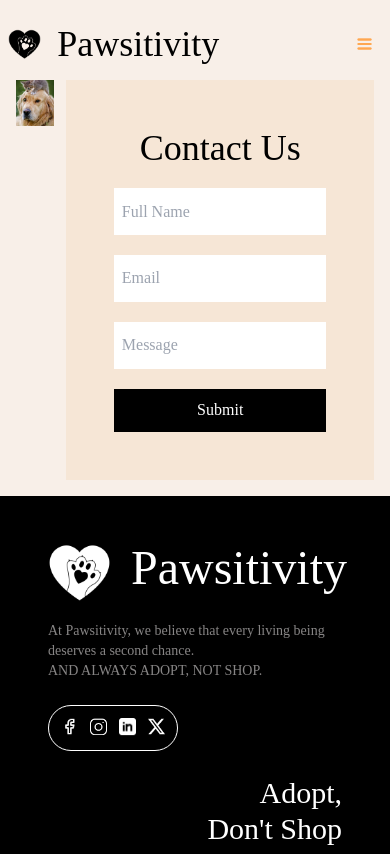
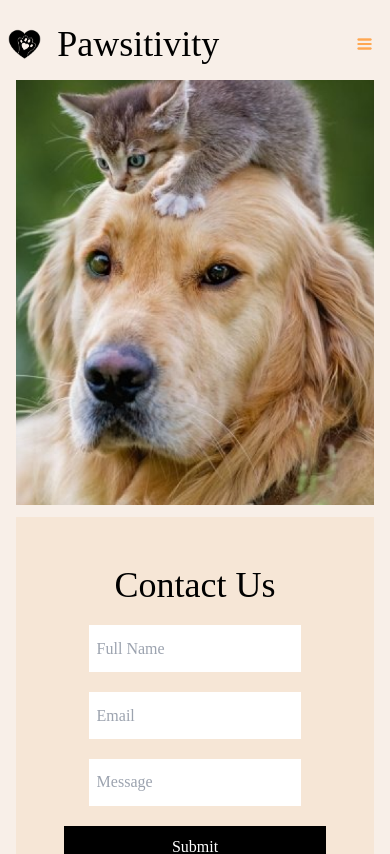
Before and after one commit to SheikBazith/pawisitivity, a React (Create React App) app: page /contact in a window 390 px wide. Shown: the top 854 px of the page. Built offline with nearby package versions, Linux system fonts and the light colour scheme; a web font is replaced by a local one.

Commit message:
Update Contact.jsx

```diff
--- a/src/component/route-pages/Contact.jsx
+++ b/src/component/route-pages/Contact.jsx
@@ -2,8 +2,8 @@ import React from 'react'
 
 export default function Contact() {
   return (
-    <div className='contact flex justify-center m-4 gap-3'>
-    <div className=''>
+    <div className='contact flex flex-col md:flex-row justify-center m-4 gap-3'>
+    <div className='flex justify-center'>
     <img className='w-[400px]' src='/images/contact/contact-img.png'/>
     </div>
 
```
